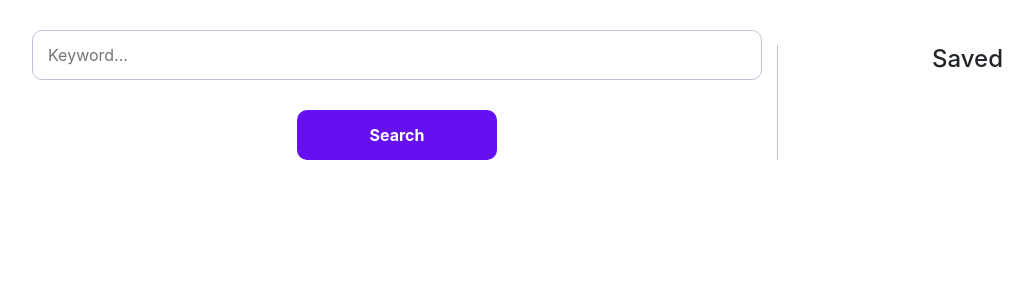
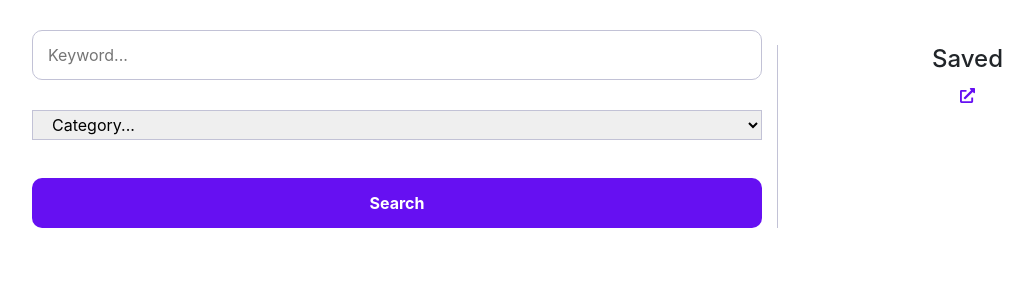
Before and after one commit to derferickc/pixabay-search-app-react-redux, a React (Create React App) app: page / in a window 1280 px wide. Shown: the top 300 px of the page, without its empty margins (53-1086 px from the left). Built offline with nearby package versions, Linux system fonts and the light colour scheme.

Commit message:
select field updated

```diff
--- a/src/App.scss
+++ b/src/App.scss
@@ -8,6 +8,17 @@
         color: #000000;
         min-height: 50px;
       }
+      .select-filter-wrapper {
+        margin-top: 30px;
+        label {
+          padding: 0;
+          color: #000000;
+          .select-wrapper {
+            height: 30px;
+            border: 1px solid #c2c2d6;
+          }
+        }
+      }
       .submit-button {
         background-color: #6610f2;
         color: #ffffff;
@@ -15,7 +26,7 @@
         font-weight: bold;
         border: none;
         padding: 13px 20px;
-        min-width: 200px;
+        width: 100%;
         border-radius: 10px;
         margin-top: 30px;
       }
@@ -29,6 +40,11 @@
         flex-direction: column;
         img {
           width: 100%;
+        }
+        .overlay {
+          color: #ffffff;
+          font-weight: bold;
+          background-color: #ff6699;
         }
       }
       .tile-tags-likes {
--- a/src/components/App.js
+++ b/src/components/App.js
@@ -1,6 +1,6 @@
 import React, { Component } from "react"
-import Search from './Search'
 import Saved from './Saved'
+import Imagesgrid from './Imagesgrid'
 import '../App.scss'
 
 class App extends Component {
@@ -8,18 +8,108 @@ class App extends Component {
     super(props)
 
     this.state = {
+      searchText: '',
+      amount: 10,
+      apiUrl: 'https://pixabay.com/api',
+      apiKey: '13136421-266c28a6d61717bc2e4e6a83e',
+      imageData: '',
+      error: null,
+      filter: '',
+      saved: [],
     }
+
+    this.handleSubmit = this.handleSubmit.bind(this)
+    this.handleChange = this.handleChange.bind(this)
+    this.handleFilterChange = this.handleFilterChange.bind(this)
+  }
+
+  handleSubmit(event) {
+    event.preventDefault()
+
+    let searchTextAdjust = this.state.searchText.split(' ').join('+').toLowerCase();
+
+    fetch(`${this.state.apiUrl}/?key=${this.state.apiKey}&q=${searchTextAdjust}&image_type=photo&per_page=${this.state.amount}&safesearch=true&category=${this.state.filter}`)
+      .then( response => response.json())
+      .then(
+        // handle the result
+        (result) => {
+          this.setState({
+            imageData : result
+          });
+        },
+        // Handle error
+        (error) => {
+          this.setState({
+            error: ''
+          })
+        },
+      )
+  }
+
+  handleChange(event) {
+    this.setState({
+      searchText: event.target.value
+    })
+  }
+
+  handleFilterChange(event) {
+    this.setState({
+      filter: event.target.value
+    })
   }
 
   render() {
+    const { imageData, error } = this.state
+    let categories = ['fashion', 'nature', 'backgrounds', 'science', 'education', 'people', 'feelings', 'religion', 'health', 'places', 'animals', 'industry', 'food', 'computer', 'sports', 'transportation', 'travel', 'buildings', 'business', 'music']
+
     return (
       <div className="app-wrapper container">
         <div className="row">
           <div className="col-8 left-wrapper text-center">
-            <Search />
+            <form className='keyword-form' onSubmit={this.handleSubmit}>
+              <input
+                className='form-input col-12'
+                type='text'
+                name='searchText'
+                placeholder='Keyword...'
+                autoComplete='off'
+                value={this.state.searchText}
+                onChange={this.handleChange}
+              />
+
+              <div className="select-filter-wrapper">
+                <label className="col-12">
+                  <select value={this.state.filter} onChange={this.handleFilterChange} className="select-wrapper col-12">
+                    <option className="option-placeholder" value="" defaultValue disabled>Category...</option>
+                    {categories.map((category) => (
+                      <option
+                        key={category}
+                        value={category}>
+                        {category}
+                      </option>
+                    ))}
+                  </select>
+                </label>
+              </div>
+
+              <button
+                className='submit-button'
+                type='submit'
+                disabled={!this.state.searchText}>
+                Search
+              </button>
+
+              {error && <p className='center-text error'>{error}</p>}
+
+              {imageData &&
+                <Imagesgrid
+                  images={imageData.hits}
+                />
+              }
+          </form>
           </div>
           <div className="col-4 right-wrapper text-center">
-            <Saved />
+            <Saved savedpictures={this.state.saved}/>
           </div>
         </div>
       </div>
--- /dev/null
+++ b/src/components/Imagesgrid.js
@@ -0,0 +1,48 @@
+import React, { Component } from "react"
+import { FaExternalLinkAlt } from 'react-icons/fa'
+import Tile from './Tile'
+
+class Imagesgrid extends Component {
+  constructor(props) {
+    super(props)
+
+    this.state = {
+      saved: []
+    }
+
+    this.handleSaveImage = this.handleSaveImage.bind(this)
+  }
+
+  handleSaveImage(id, previewURL) {
+    console.log(id + ' ' + previewURL)
+
+    this.setState((currentState) => {
+      return {
+        saved: currentState.saved.concat([{
+          id,
+          previewURL
+        }])
+      }
+    })
+  }
+
+  render() {
+    return (
+      <div className="">
+        {this.props.images.map((image) => (
+          <Tile
+            key={image.id}
+            id={image.id}
+            likes={image.likes}
+            favorites={image.favorites}
+            previewURL={image.previewURL}
+            tags={image.tags}
+            onSaveImage={this.handleSaveImage.bind(this)}
+            />
+        ))}
+      </div>
+    )
+  }
+}
+
+export default Imagesgrid;
--- a/src/components/Saved.js
+++ b/src/components/Saved.js
@@ -1,4 +1,5 @@
 import React, { Component } from "react"
+import { FaExternalLinkAlt } from 'react-icons/fa'
 
 class Saved extends Component {
   constructor(props) {
@@ -12,6 +13,12 @@ class Saved extends Component {
     return (
       <React.Fragment>
         <h4>Saved</h4>
+
+        <p className="external-link">
+          <a href="" >
+            <span>{this.state.saved}</span><FaExternalLinkAlt color='#6610f2' size={15}/>
+          </a>
+        </p>
       </React.Fragment>
     );
   }
--- a/src/components/Search.js
+++ /dev/null
@@ -1,105 +0,0 @@
-import React, { Component } from "react"
-import Tile from './Tile'
-
-function ImagesGrid ({ images }) {
-  return (
-    <div className="">
-      {images.map((image) => (
-        <Tile
-          key={image.id}
-          id={image.id}
-          likes={image.likes}
-          favorites={image.favorites}
-          previewURL={image.previewURL}
-          tags={image.tags}/>
-      ))}
-    </div>
-  )
-}
-
-class Search extends Component {
-  constructor(props) {
-    super(props)
-
-    this.state = {
-      searchText: '',
-      amount: 10,
-      apiUrl: 'https://pixabay.com/api',
-      apiKey: '13136421-266c28a6d61717bc2e4e6a83e',
-      imageData: '',
-      error: null
-    }
-
-    this.handleSubmit = this.handleSubmit.bind(this)
-    this.handleChange = this.handleChange.bind(this)
-  }
-
-  handleSubmit(event) {
-    event.preventDefault()
-
-    let searchTextAdjust = this.state.searchText.split(' ').join('+').toLowerCase();
-
-    fetch(`${this.state.apiUrl}/?key=${this.state.apiKey}&q=${searchTextAdjust}&image_type=photo&per_page=${this.state.amount}&safesearch=true`)
-      .then( response => response.json())
-      .then(
-        // handle the result
-        (result) => {
-          this.setState({
-            imageData : result
-          });
-        },
-        // Handle error
-        (error) => {
-          this.setState({
-            error: ''
-          })
-        },
-      )
-
-    this.setState({
-      searchText: ''
-    })
-  }
-
-  handleChange(event) {
-    this.setState({
-      searchText: event.target.value
-    })
-  }
-
-  render() {
-    const { imageData, error } = this.state
-
-    return (
-      <React.Fragment>
-          <form className='keyword-form' onSubmit={this.handleSubmit}>
-            <input
-              className='form-input col-12'
-              type='text'
-              name='searchText'
-              placeholder='Keyword...'
-              autoComplete='off'
-              value={this.state.searchText}
-              onChange={this.handleChange}
-            />
-            <button
-              className='submit-button'
-              type='submit'
-              disabled={!this.state.searchText}>
-              Search
-            </button>
-
-            {error && <p className='center-text error'>{error}</p>}
-
-            {imageData && <ImagesGrid images={imageData.hits} />}
-
-            {/* <div>{JSON.stringify(imageData.hits)}</div> */}
-
-            <div className='saved-searches'></div>
-        </form>
-      </React.Fragment>
-    );
-  }
-}
-
-export default Search;
--- a/src/components/Tile.js
+++ b/src/components/Tile.js
@@ -1,13 +1,14 @@
 import React from "react"
 import { FaStar, FaThumbsUp } from 'react-icons/fa'
 
-export default function Tile ({ id, favorites, likes, previewURL, tags }) {
+export default function Tile ({ id, favorites, likes, previewURL, tags, onSaveImage }) {
   let tagsArr = tags.split(', ')
 
   return (
     <div className='tile-wrapper'>
       <div className="tile-image col-7">
         <img src={previewURL} alt={id}/>
+        <div className="overlay" onClick={() => onSaveImage(id, previewURL)}>Save</div>
       </div>
 
       <div className="col-5 tile-tags-likes text-left">
```
